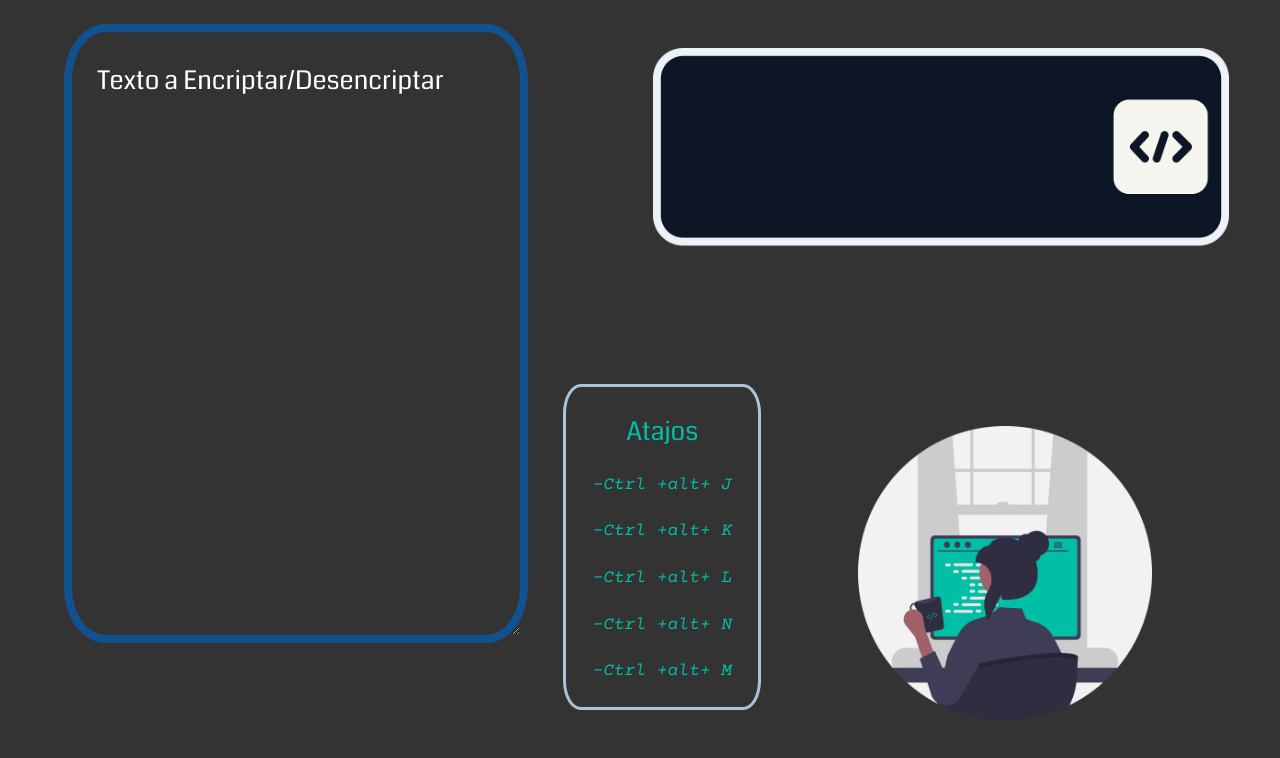
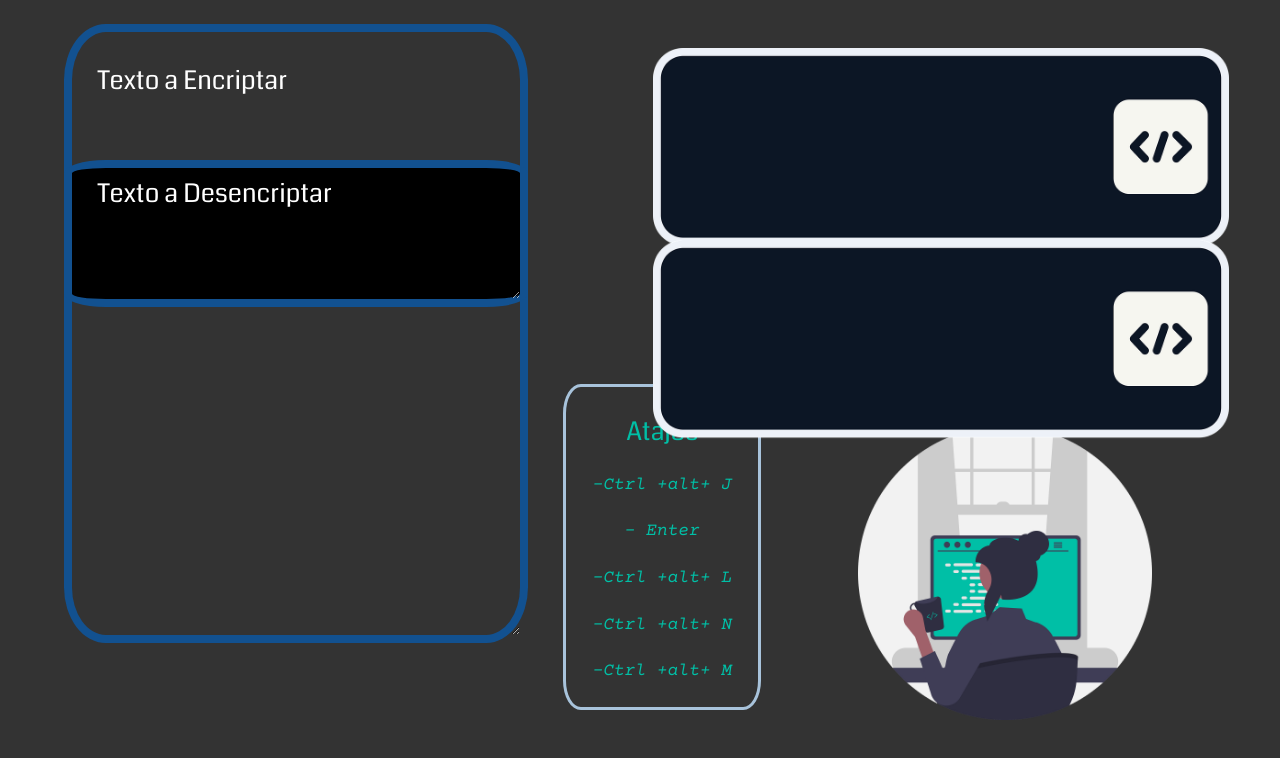
Before and after one commit to alensgamer/Encriptador, a plain HTML site: page Index.htm in a window 1280 px wide. Drawn offline with Linux system fonts and the light colour scheme.

Commit message:
Cambios que realize durante el viaje

```diff
--- a/Index.htm
+++ b/Index.htm
@@ -15,13 +15,15 @@
 
 
     <!-- <input type="text" id="entrada" placeholder="Texto a Encriptar/Desencriptar" onkeyup="escribir2()"> -->
-    <textarea name="uwu" id="entrada" placeholder="Texto a Encriptar/Desencriptar" onkeyup="escribir2()"></textarea>
+    <textarea name="uwu" id="entrada" placeholder="Texto a Encriptar" onkeyup="escribir2()"></textarea>
+    <textarea name="desencriptar" id="encriptado" placeholder="Texto a Desencriptar" onkeyup="fundesencriptar()"></textarea>
     <div id="cont"><div id="Replica"></div></div>
+    <div id="cont2"><div id="Replica2"></div></div>
     <div id="Atajos">
             <p>Atajos</p>
         <div class="botones">
             <button id="ata">-Ctrl +alt+ J</button>
-            <button id="ata">-Ctrl +alt+ K</button>
+            <button id="ata"> - Enter </button>
             <button id="ata">-Ctrl +alt+ L</button>
             <button id="ata">-Ctrl +alt+ N</button>
             <button id="ata">-Ctrl +alt+ M</button>
--- a/Js.js
+++ b/Js.js
@@ -13,45 +13,48 @@ function cons(si){
 }
 document.querySelector("textarea").focus;
 function escribir2() {
-    //valores Iniciales
+//valores Iniciales
     var valor = document.getElementById('entrada').value;
 
-    //codigo mio
+///codigo mio
     var kore= valor.split("");
     var ultimoarray = valor.split("")[(valor.split("").length)-1]
-    //este if me funciona solo si las e estan al final necsito hacer que funcione cuando continue avanzando el array
+//este if me funciona solo si las e estan al final necsito hacer que funcione cuando continue avanzando el array
 
-    //esto es lo que hice en la pc
-    if((ultimoarray)=="e"){
+ /* if((ultimoarray)=="e"){
         vorrado = kore.pop();
         nuevo = kore    .push("nter");
 
         cons("esto es en el array: " + kore );
+    } */
 
-    }
-
-    //lo que tengo que utililizar a continuacion es el metodo .map() y el siguiente codigo
-
-
+    kore2 = document.getElementById("encriptado").innerHTML=" "+kore.join("");
+// Este es el codigo que cambia los valores permanentemente, la verdad todavia no entiendo muy bien como funciona pero eso es en lo que me debo concentrar
+    kore = kore.map( x => x === "e" ? x="enter" : x === "i" ? x="imes": x==="a" ? x="ai": x==="o" ? x="ober" : x==="u" ? x="ufat": x);
+    //esto debo pasarlo al modo desdencriptar
+    //kore = kore.map( x => x === "enter" ? x="e" : x === "imes" ? x="i": x==="ai" ? x="a": x==="ober" ? x="o" : x==="ufat" ? x="u": x);
 
 
     cons(kore)//imprime el numero de objetos que tengo en mi array y que tiene
     var str = kore.join("");//convierte a kore a cadena de texto para que no se impriman las comas
-    cons(str)//imprime a kore convertida a texto
+    cons( "str xd : " +str)//imprime a kore convertida a texto
 
+    document.getElementById('Replica').innerHTML=' '+str
+    //esta es kore cuando ya fue completamente convertida y asi lo voy a pasar a la parte de encriptado para mostrarla al usuario
 
-    document.getElementById('Replica').innerHTML=' '+str//esta es kore cuando ya fue completamente convertida y asi lo voy a pasar a la parte de encriptado para mostrarla al usuario
+}
 
+function fundesencriptar(){
+    cons("entraste a desencriptar")
+    valor2 = document.getElementById("encriptado").value
+    kores = valor2.split(" ");
+    kores = kores.join(" ");
 
+    str2 = kores.replace(/enter/gm, "e").replace(/imes/gm, "i");
 
+    cons(str2)
 
-
-
-
-
-
-
-
+    document.getElementById("Replica2").innerHTML=" "+str2
 }
 /* var button = document.querySelector("button")
 button.onclick = vamo;
@@ -122,3 +125,8 @@ uwu[carn].onmouseleave=function(){
     uwu[carn].style.fontSize = "1.4vw";
     uwu[carn].textContent = "-Ctrl +alt+ K";
 }
+
+//codigo para conseguir comandos de la pantalla
+window.addEventListener("keypress", function(teclas){
+    cons(teclas.keyCode)
+})
--- a/css.css
+++ b/css.css
@@ -27,6 +27,11 @@ textarea{
     padding: 2%;
 
 }
+#encriptado{
+    background-color: black;
+    height: 10%;
+    top: 20%;
+}
 
 textarea::placeholder{
     top: 5%;
@@ -51,8 +56,8 @@ textarea::placeholder{
     top: 5%;
     left: 5%;
     position: absolute;
-    width: 65vh;
-    height: 27vh;
+    width: 74%;
+    height: 86%;
     display: flex;
     word-break: break-all;
     word-wrap:break-word;
@@ -113,3 +118,27 @@ textarea::placeholder{
     right: 10%;
     bottom: 10%;
 }
+#cont2{
+    position: absolute;
+    top: 30%;
+    right: 4%;
+    background-image: url(css/Salida.png);
+    background-size: cover;
+    width: 45vw;
+    height: 16vw;
+    z-index: 5;
+}
+#Replica2{
+    top: 5%;
+    left: 5%;
+    position: absolute;
+    width: 74%;
+    height: 86%;
+    display: flex;
+    word-break: break-all;
+    word-wrap:break-word;
+    font-family: Coda;
+    font-size: 2vw;
+    color: aliceblue;
+    overflow-y: scroll;
+}
```
